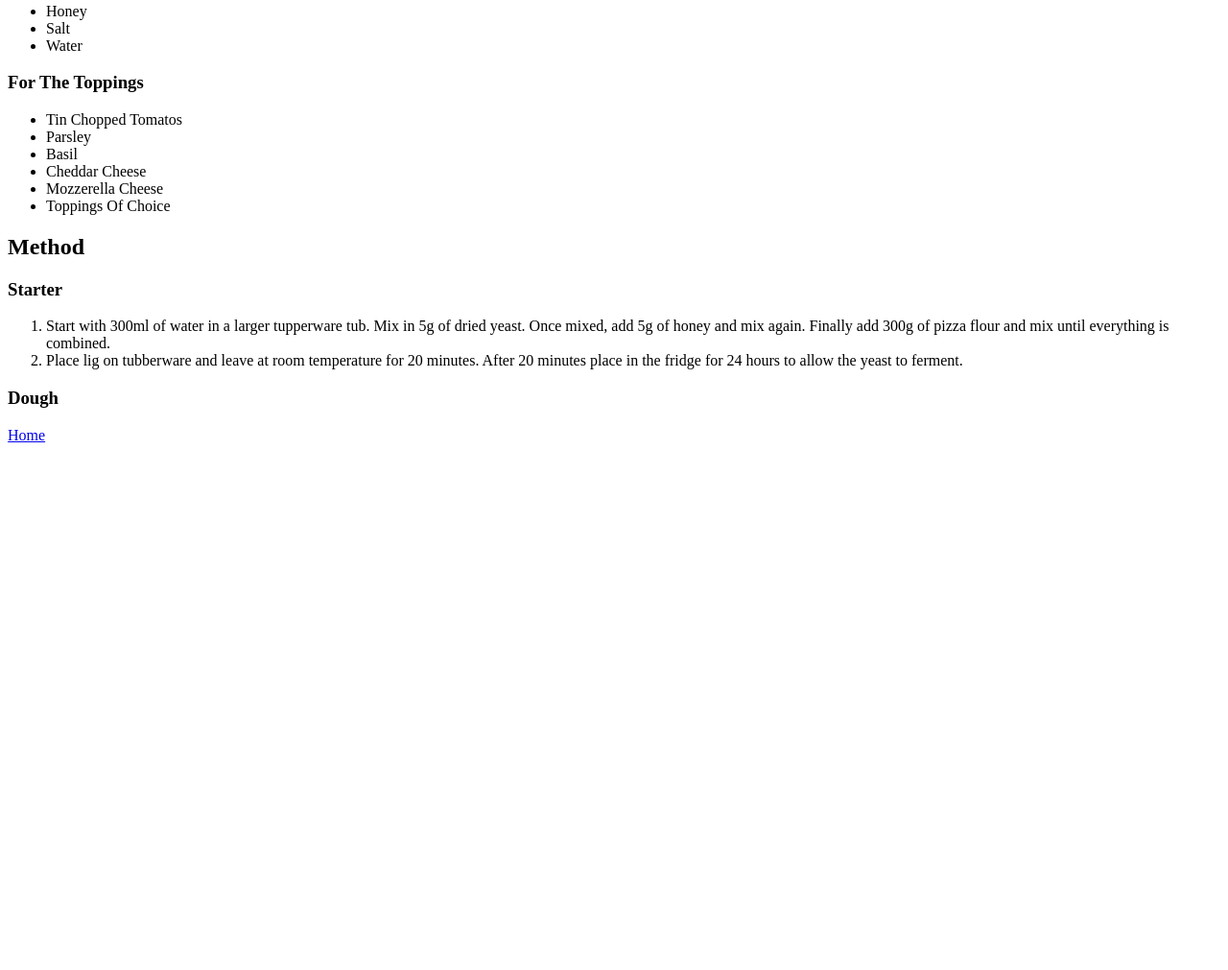
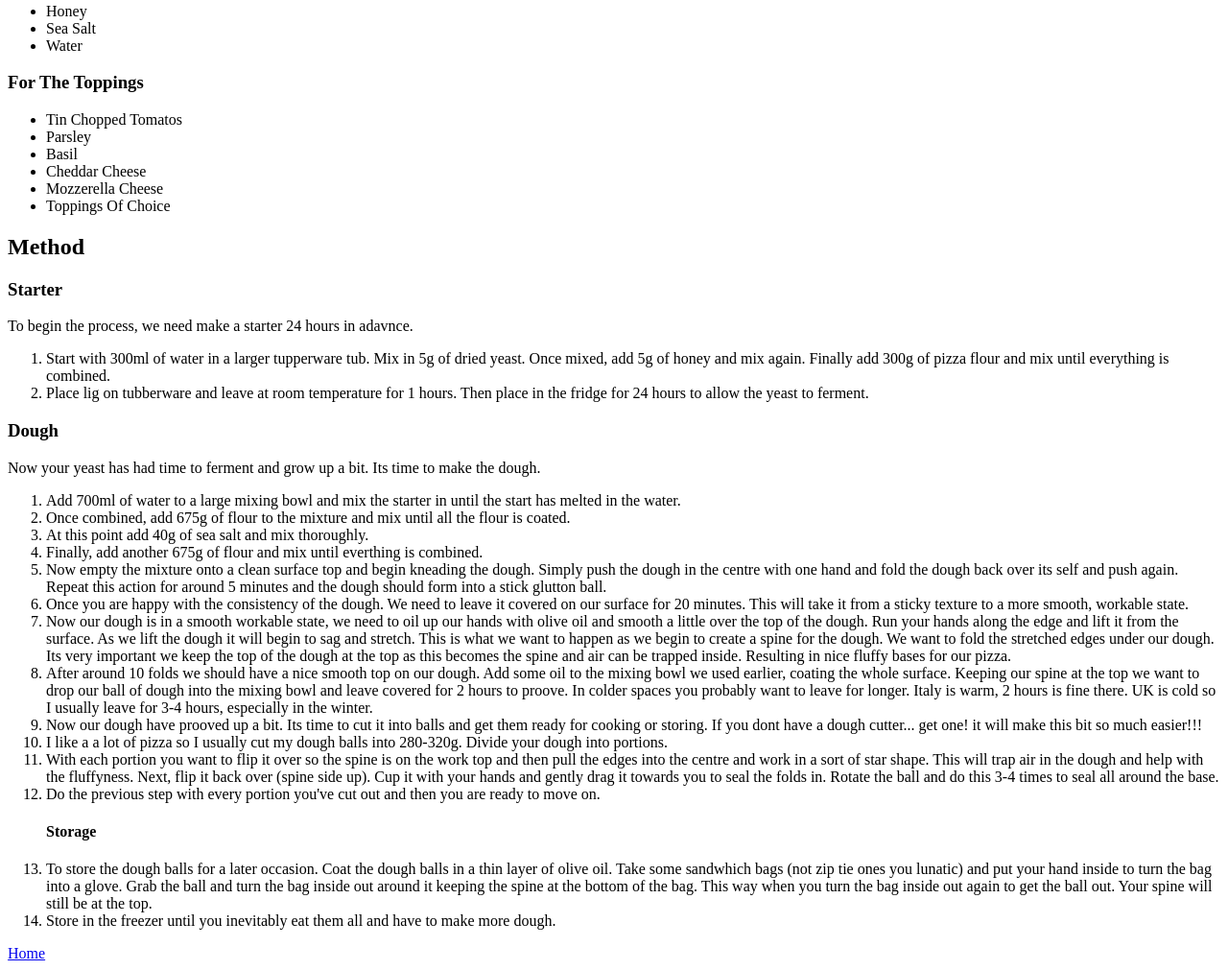
Before and after one commit to tweakle-games/odin-recipes, a plain HTML site: page recipes/pizzadough.html in a window 1280 px wide. Shown: the part 201-1212 px from the top of the page at 96% size. Before the commit the page ends 800 px from the top, so only its background shows below. Drawn offline with Linux system fonts and the light colour scheme.

Commit message:
Method for making starter and dough

```diff
--- a/recipes/pizzadough.html
+++ b/recipes/pizzadough.html
@@ -14,7 +14,7 @@
                 <li>Pizza Flour</li>
                 <li>Dried Yeast</li>
                 <li>Honey</li>
-                <li>Salt</li>
+                <li>Sea Salt</li>
                 <li>Water</li>
             </ul>
         <h3>For The Toppings</h3>
@@ -29,6 +29,10 @@
 
     <h2>Method</h2>
         <h3>Starter</h3>
+        <p>
+            To begin the process, we need make a starter 24 hours in adavnce.
+        </p>
+        <!--Include why we need to do this in paragraph above-->
             <ol>
                 <li>
                     Start with 300ml of water in a larger tupperware tub. Mix in 5g of
@@ -36,12 +40,90 @@
                     300g of pizza flour and mix until everything is combined.
                 </li>
                 <li>
-                    Place lig on tubberware and leave at room temperature for 20 minutes.
-                    After 20 minutes place in the fridge for 24 hours to allow the yeast
+                    Place lig on tubberware and leave at room temperature for 1 hours.
+                    Then place in the fridge for 24 hours to allow the yeast
                     to ferment.
                 </li>
             </ol>
         <h3>Dough</h3>
+        <p>
+            Now your yeast has had time to ferment and grow up a bit.
+            Its time to make the dough.
+        </p>
+            <ol>
+                <li>
+                    Add 700ml of water to a large mixing bowl and mix the starter in
+                    until the start has melted in the water.
+                </li>
+                <li>
+                    Once combined, add 675g of flour to the mixture and mix until all the
+                    flour is coated.
+                </li>
+                <li>
+                    At this point add 40g of sea salt and mix thoroughly.
+                </li>
+                <li>
+                    Finally, add another 675g of flour and mix until everthing is combined.
+                </li>
+                <li>
+                    Now empty the mixture onto a clean surface top and begin kneading the
+                    dough. Simply push the dough in the centre with one hand and fold the
+                    dough back over its self and push again. Repeat this action for around
+                    5 minutes and the dough should form into a stick glutton ball.
+                </li>
+                <li>
+                    Once you are happy with the consistency of the dough. We need to leave
+                    it covered on our surface for 20 minutes. This will take it from a sticky
+                    texture to a more smooth, workable state.
+                </li>
+                <li>
+                    Now our dough is in a smooth workable state, we need to oil up our hands
+                    with olive oil and smooth a little over the top of the dough. Run your
+                    hands along the edge and lift it from the surface. As we lift the dough
+                    it will begin to sag and stretch. This is what we want to happen as we begin
+                    to create a spine for the dough. We want to fold the stretched edges under our dough.
+                    Its very important we keep the top of the dough at the top as this becomes the
+                    spine and air can be trapped inside. Resulting in nice fluffy bases for our pizza.
+                </li>
+                <li>
+                    After around 10 folds we should have a nice smooth top on our dough. Add some oil to
+                    the mixing bowl we used earlier, coating the whole surface. Keeping our spine at the
+                    top we want to drop our ball of dough into the mixing bowl and leave covered
+                    for 2 hours to proove. In colder spaces you probably want to leave for longer. Italy
+                    is warm, 2 hours is fine there. UK is cold so I usually leave for 3-4 hours, especially
+                    in the winter.
+                </li>
+                <li>
+                    Now our dough have prooved up a bit. Its time to cut it into balls and get them ready
+                    for cooking or storing. If you dont have a dough cutter... get one! it will make this
+                    bit so much easier!!!
+                </li>
+                <li>
+                    I like a a lot of pizza so I usually cut my dough balls into 280-320g. Divide your dough
+                    into portions.
+                </li>
+                <li>
+                    With each portion you want to flip it over so the spine is on the work top and
+                    then pull the edges into the centre and work in a sort of star shape. This will
+                    trap air in the dough and help with the fluffyness. Next, flip it back over
+                    (spine side up). Cup it with your hands and gently drag it towards you to seal the
+                    folds in. Rotate the ball and do this 3-4 times to seal all around the base.
+                </li>
+                <li>
+                    Do the previous step with every portion you've cut out and then you are ready to move on.
+                </li>
+                <h4>Storage</h4>
+                <li>
+                    To store the dough balls for a later occasion. Coat the dough balls in a thin layer
+                    of olive oil. Take some sandwhich bags (not zip tie ones you lunatic) and put your
+                    hand inside to turn the bag into a glove. Grab the ball and turn the bag inside out
+                    around it keeping the spine at the bottom of the bag. This way when you turn the bag
+                    inside out again to get the ball out. Your spine will still be at the top.
+                </li>
+                <li>
+                    Store in the freezer until you inevitably eat them all and have to make more dough.
+                </li>
+            </ol>
 
     <a href="../index.html">Home</a>
 </body>
```
